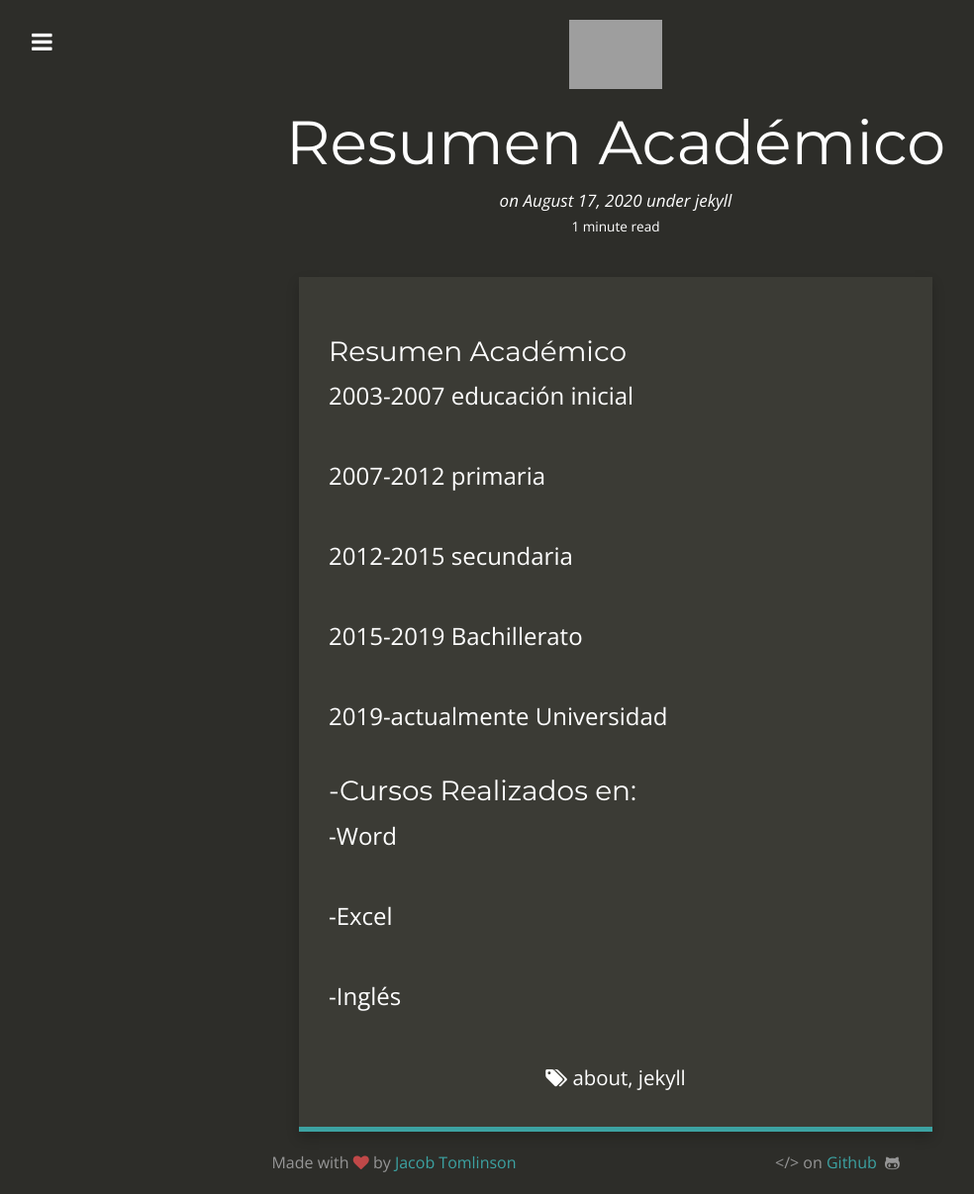
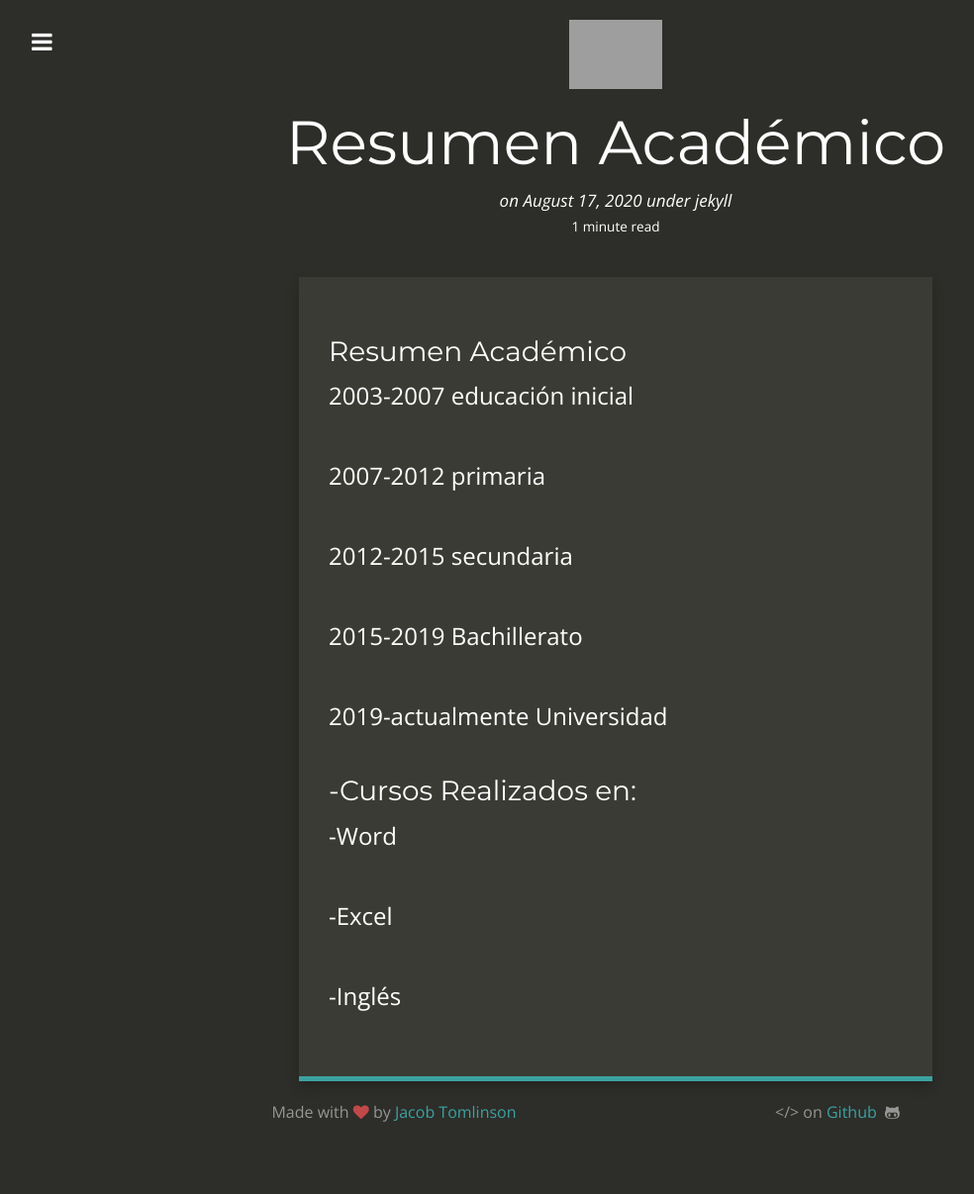
Before and after one commit to elviavillamar/elviavillamar, a Jekyll site: the page built from _posts/2020-06-17-Resumen-Academico.md, in a window 1280 px wide. Shown: the whole page at 99% size, without its empty margins (18-1002 px from the left). Built offline with Jekyll 4.4.1, drawn with Linux system fonts in a browser that asks for light colours; nearby versions of some CDN libraries; comment, search, counter and statistics services are not loaded; after the commit the page ends 1155 px from its top, so only the background shows below that; grey boxes are pictures that could not be loaded.

Commit message:
Update 2020-06-17-Resumen-Academico.md

```diff
--- a/_posts/2020-06-17-Resumen-Academico.md
+++ b/_posts/2020-06-17-Resumen-Academico.md
@@ -6,8 +6,8 @@ summary:    Transform your plain text into static websites and blogs. Simple, st
 categories: jekyll
 thumbnail: jekyll
 tags:
- - about
- - jekyll
+ -
+ -
 ---
 ### Resumen Académico
 
```
